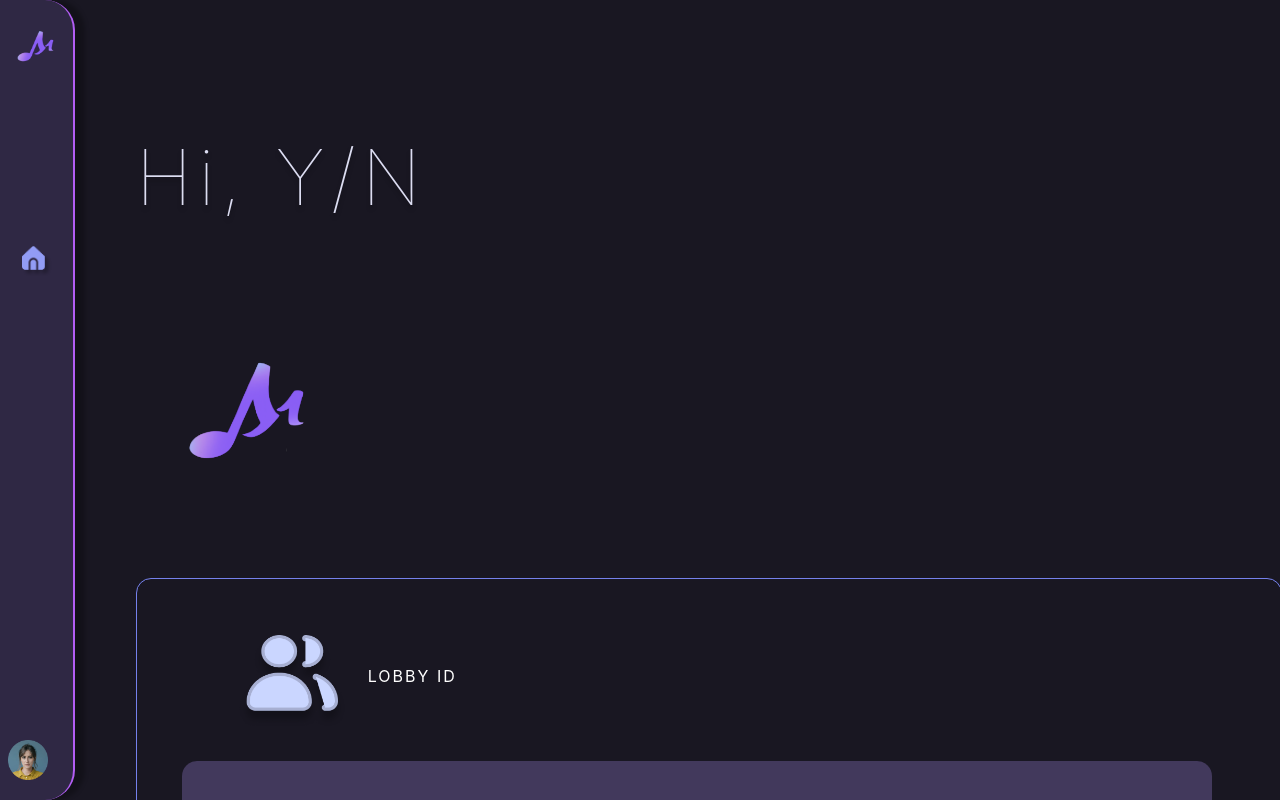
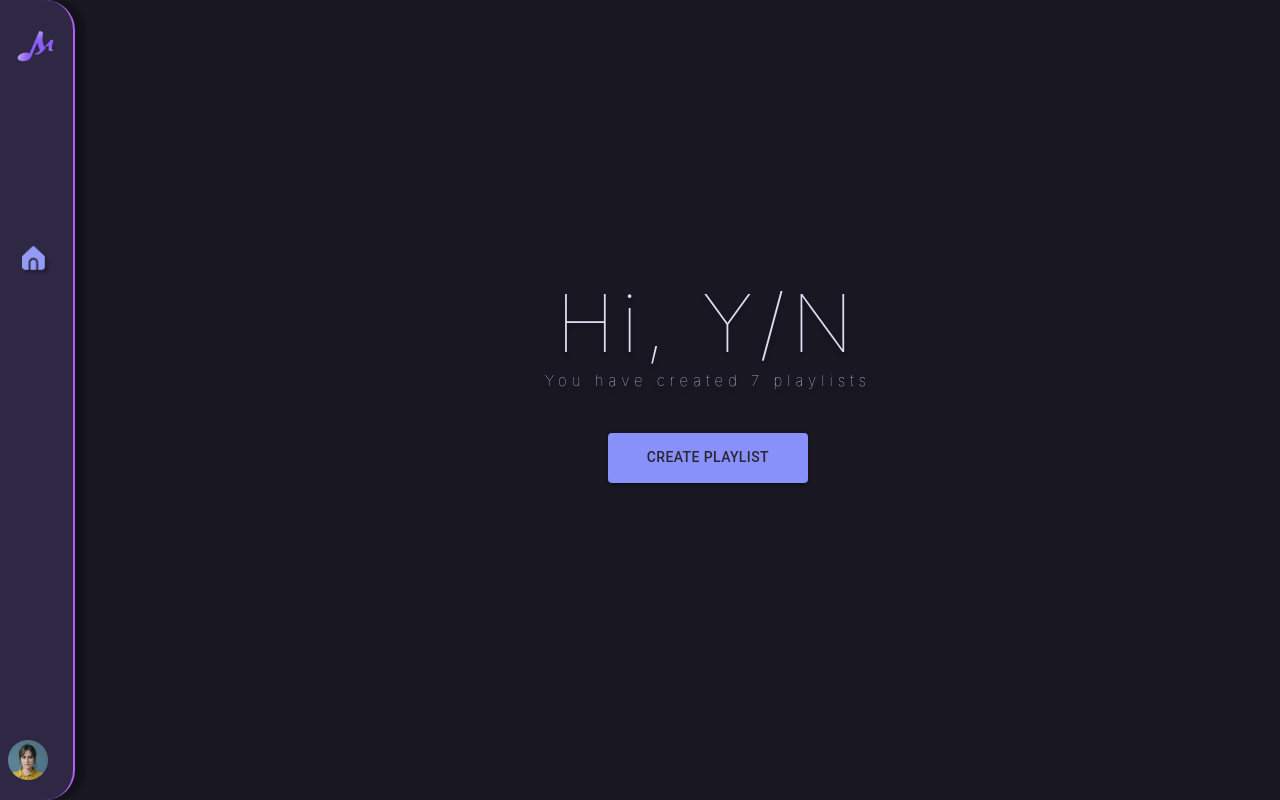
Before and after one commit to microlchen/ui, a Next.js app: page /dashboard in a window 1280 px wide. Built offline with nearby package versions, Linux system fonts and the light colour scheme.

Commit message:
dashboard

```diff
--- a/src/components/active/_generalbutton.js
+++ b/src/components/active/_generalbutton.js
@@ -6,11 +6,9 @@ import * as React from "react";
 
 
 const MainButton = (props) => {
-
-
     return(
 
-            <Button variant="contained" href={props.loc} sx={{height:50, width:150,color:"primary.textD"}}>{props.name}</Button>
+            <Button variant="contained" href={props.loc} sx={{height:50, width:200,color:"primary.textD", alignSelf:"center"}}>{props.name}</Button>
 
     );
 }
--- a/src/pages/dashboard.jsx
+++ b/src/pages/dashboard.jsx
@@ -15,6 +15,7 @@ import TrackList from "@/components/_scrolltracklist";
 import Spinner from "@/components/_loadingscreen";
 import Menua from "@/components/active/_avatarmenu";
 import Lobby2 from "@/components/_lobbytesting";
+import MainButton from "@/components/active/_generalbutton"
 
 export default function Dashboard() {
     const untitledArtwork = "/landing/logo.png";
@@ -23,6 +24,7 @@ export default function Dashboard() {
     const vibepicker = "/dashboard/vibepicker.png";
     const vector = "/dashboard/vector.png";
     const avatar = "/dashboard/Avatar.png";
+    const playlistNumber = 7;
 
     const handleClick = (event) => {
         setAnchorEl(event.currentTarget);
@@ -56,8 +58,10 @@ export default function Dashboard() {
                 <div className={styles.dashboardbox}>
                     <div className={styles.innerbox}>
                         <div className={styles.landingdash}>Hi, Y/N</div>
-                        <img className={styles.image} src={untitledArtwork} />
-                        <Lobby2 />
+                        <div className={styles.landingdash} style = {{fontSize:"15px", letterSpacing:"5px", marginTop:"50px", marginBottom:"50px"}}>You have created {playlistNumber} playlists</div>
+                        <MainButton name="Create playlist" loc="\lobby" />
+                        {/* <img className={styles.image} src={untitledArtwork} /> */}
+
                     </div>
 
                 </div>
--- a/src/pages/lobby.js
+++ b/src/pages/lobby.js
@@ -47,7 +47,7 @@ export default function Dashboard() {
             object2={<div className={styles.dashboardbox} style={{ flexDirection: "column", marginTop: "30px", justifyContent: "space-between" }}>
                 <Center object={<Lobbylist users={users} />} />
                 {/* <div>{enterRoom()}</div> */}
-                <Center object={<MainButton name="continue" loc="\vibePicker" sx={{ height: 50, width: 150}}/>} />
+                <Center object={<MainButton name="continue" loc="\vibePicker" />} />
             </div>} />
 
 
--- a/src/styles/Home.module.css
+++ b/src/styles/Home.module.css
@@ -693,7 +693,7 @@ Landing
 }
 .innerbox{
   display: flex;
-  justify-content: flex-start;
+  justify-content: center;
   margin-left: 5%;
   flex-direction: column;
   width: 48%;
@@ -724,10 +724,11 @@ Landing
 }
 
 .landingdash {
-  margin-top: 15%;
+  /* margin-top: 15%; */
   font-family: Inter, sans-serif;
+  align-self: center;
   font-weight: 100;
-  font-size: 6vw;
+  font-size: 80px;
   line-height: 16%;
   letter-spacing: 0.08em;
 
```
